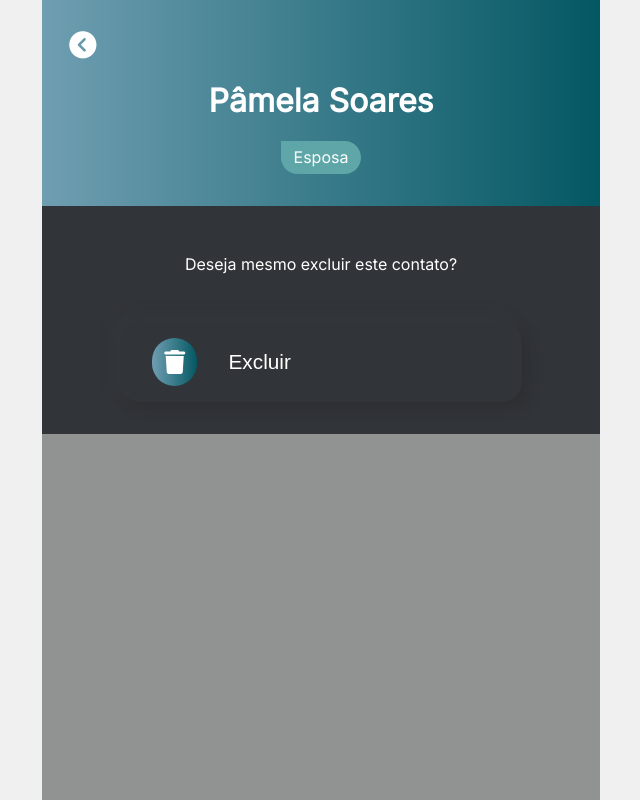
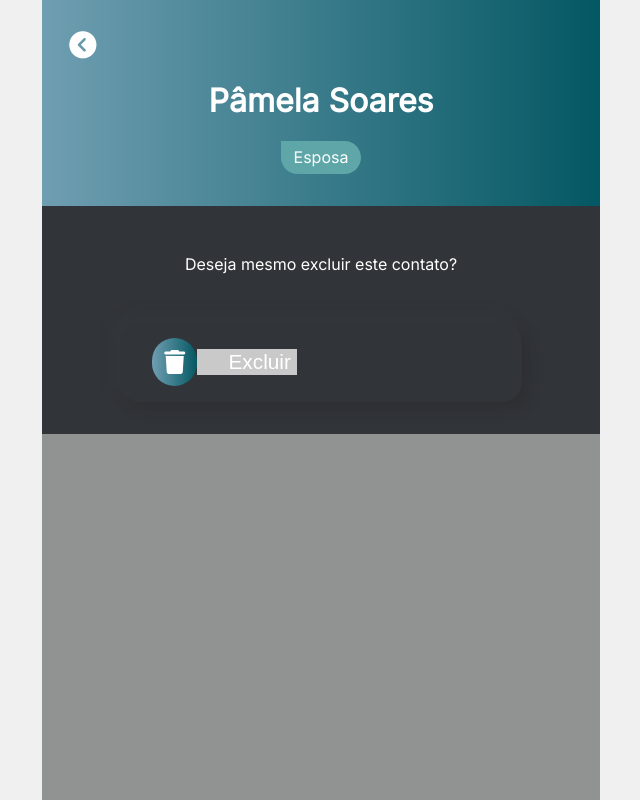
Before and after one commit to fharaujo/contactsbook, a Django app: page /delete/1 in a window 1280 px wide. Shown: the whole page, without its empty margins (319-959 px from the left). Run offline with Django 3.2, Linux system fonts and the light colour scheme; data comes from the database, SQL or seed files in the repository; some libraries are stand-ins or nearby versions.

Commit message:
commit projeto update

```diff
--- a/project/settings.py
+++ b/project/settings.py
@@ -26,7 +26,7 @@ SECRET_KEY = '2su5n--i2b(6p^%7t70_-c76y_slmf6f1bn34^iq)364p92%qk'
 # SECURITY WARNING: don't run with debug turned on in production!
 DEBUG = False
 
-ALLOWED_HOSTS = ['*']
+ALLOWED_HOSTS = ['contactsbook-fa.herokuapp.com/']
 
 
 # Application definition
--- a/static/style-delete.css
+++ b/static/style-delete.css
@@ -76,7 +76,7 @@ p{
 }
 
 .delete-button{
-	 background-color: #313438;
+	 background-color: #c9c9c9;
 	 border: none;
 	 color: #fff;
 	 font-size: 1.3em;
```
